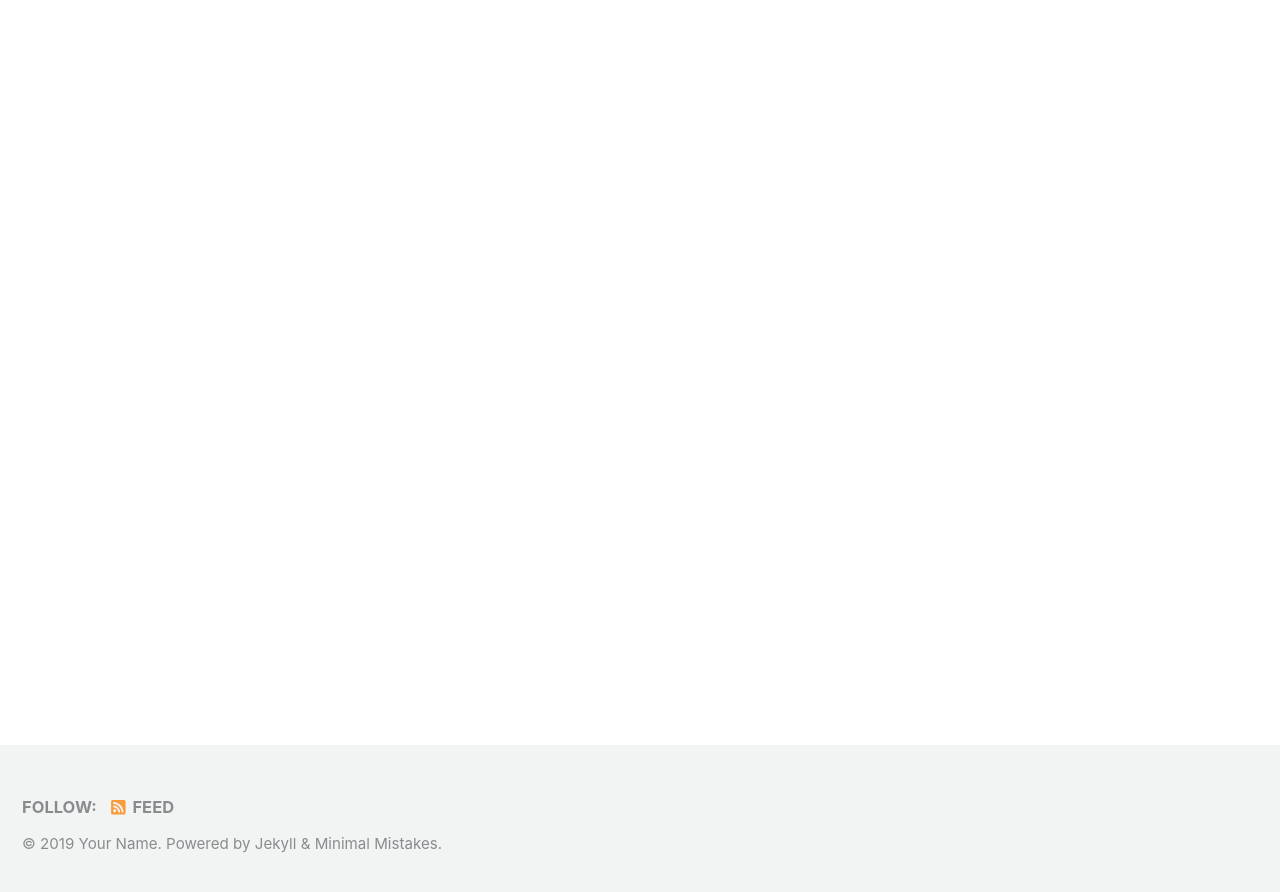
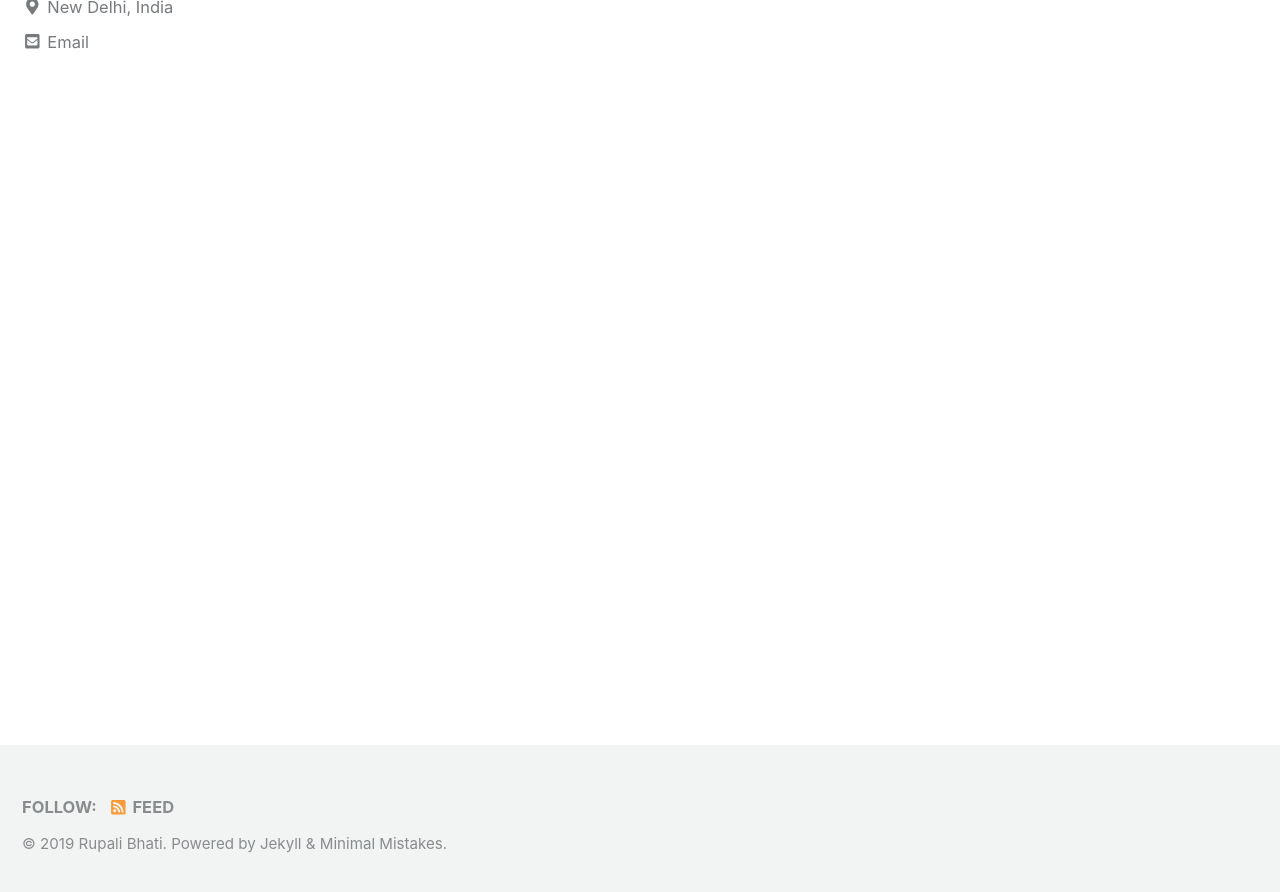
Before and after one commit to RupaliBhati/rupalibhati.github.io, a Jekyll site: the page built from index.html, in a window 1280 px wide and 900 px high, scrolled down 222 px. Shown: the top 892 px of the window. Built offline with Jekyll 4.4.1, drawn with Linux system fonts in a browser that asks for light colours; cached includes are drawn as plain includes; nearby versions of some CDN libraries; the list of posts is cut into pages by our own code; some of the changed text lies outside the part shown.

Commit message:
Update webpage

```diff
--- a/_config.yml
+++ b/_config.yml
@@ -16,10 +16,10 @@ minimal_mistakes_skin    : "default" # "air", "aqua", "contrast", "dark", "dirt"
 
 # Site Settings
 locale                   : "en-US"
-title                    : "Site Title"
+title                    : "Rupali Bhati"
 title_separator          : "-"
-name                     : "Your Name"
-description              : "An amazing website."
+name                     : "Rupali Bhati"
+description              : "Portfolio"
 url                      : # the base hostname & protocol for your site e.g. "https://mmistakes.github.io"
 baseurl                  : # the subpath of your site, e.g. "/blog"
 repository               : # GitHub username/repo-name e.g. "mmistakes/minimal-mistakes"
@@ -103,11 +103,11 @@ analytics:
 
 # Site Author
 author:
-  name             : "Your Name"
+  name             : "Rupali Bhati"
   avatar           : # path of avatar image, e.g. "/assets/images/bio-photo.jpg"
-  bio              : "I am an amazing person."
-  location         : "Somewhere"
-  email            :
+  bio              : "Reinforcement Learning Researcher"
+  location         : "New Delhi, India"
+  email            : "rupali.bhati4@gmail.com"
   links:
     - label: "Email"
       icon: "fas fa-fw fa-envelope-square"
@@ -290,3 +290,11 @@ defaults:
       comments: # true
       share: true
       related: true
+
+  # _pages
+  - scope:
+      path: ""
+      type: pages
+    values:
+      layout: single
+      author_profile: true
```
